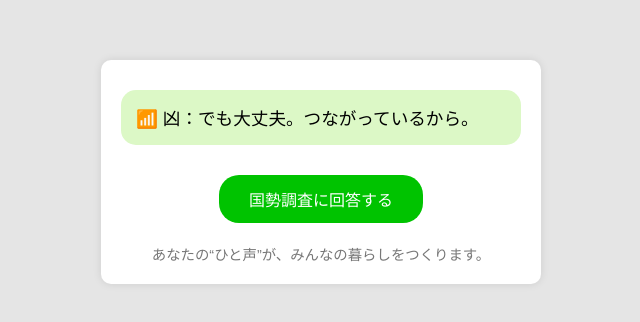
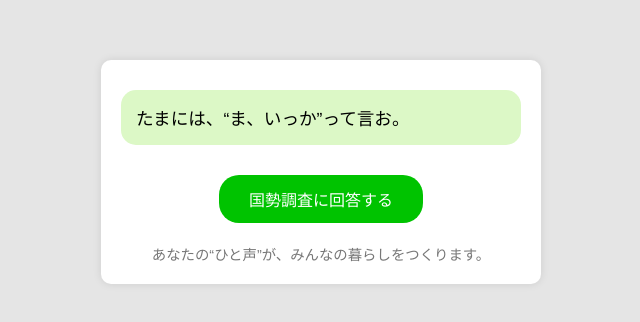
Before and after one commit to nishiPages/omikuji-gacha, a plain HTML site: page index.html in a window 1280 px wide. Shown: the whole page, without its empty margins (319-959 px from the left). Drawn offline with Linux system fonts and the light colour scheme.

Commit message:
Update index.html

```diff
--- a/index.html
+++ b/index.html
@@ -82,11 +82,17 @@
 
   <script>
     const results = [
-      "📱 大吉！いいニュースが届きそう！",
-      "🌱 中吉：今日の一歩が明日につながる。",
-      "💬 小吉：だれかの言葉が、あなたを動かすかも。",
-      "📶 凶：でも大丈夫。つながっているから。"
-    ];
+  "なんか今日は、うまくいきそうな気がする。",
+  "ちゃんと見てくれてる人、どこかにいるよ。",
+  "そのペース、そのままでいいやん。",
+  "だいじょうぶ、ちゃんと進んでる。",
+  "誰かが助かる“あなたのふつう”がある。",
+  "無理して笑わなくても、ええよ。",
+  "気づかれへん頑張り、届いてるで。",
+  "おつかれさま。今日はちょっとえらかったな。",
+  "あなたの“ちゃんと”が、未来をつくってる。",
+  "たまには、“ま、いっか”って言お。"
+];
     const randomIndex = Math.floor(Math.random() * results.length);
     document.getElementById("result").innerText = results[randomIndex];
   </script>
```
